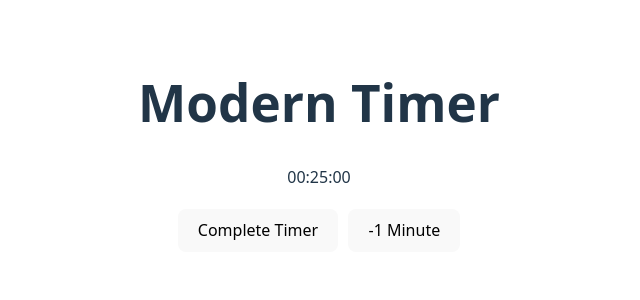
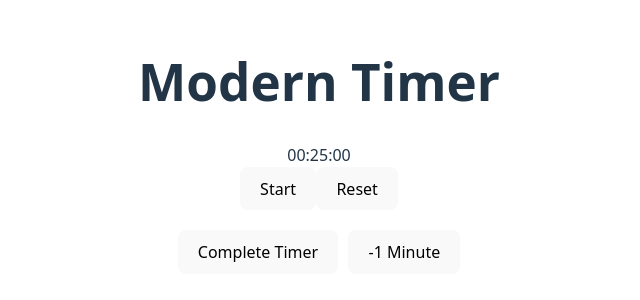
Before and after one commit to Burnett2k/modern-timer, a React (Vite) app: page / in a window 1280 px wide. Shown: the part 254-554 px from the top of the page, without its empty margins (321-961 px from the left). Built offline with nearby package versions, Linux system fonts and the light colour scheme.

Commit message:
Phase 3: getting timer working

```diff
--- a/src/App.tsx
+++ b/src/App.tsx
@@ -1,10 +1,59 @@
-import { useState } from 'react'
+import { useState, useEffect, useRef } from 'react'
 import { TimerDisplay } from './components/TimerDisplay'
+import { TimerControls } from './components/TimerControls'
+import { TimerStatus } from './types/timer'
+import { TimerManager } from './utils/TimerManager'
 import './App.css'
 
 function App() {
   const [timeRemaining, setTimeRemaining] = useState(25 * 60)
   const [isCompleted, setIsCompleted] = useState(false)
+  const [status, setStatus] = useState<TimerStatus>(TimerStatus.STOPPED)
+  const timerManagerRef = useRef<TimerManager | null>(null)
+
+  useEffect(() => {
+    const timerManager = new TimerManager()
+
+    timerManager.onTick((state) => {
+      const totalSeconds = state.hours * 3600 + state.minutes * 60 + state.seconds
+      setTimeRemaining(totalSeconds)
+    })
+
+    timerManager.onComplete(() => {
+      setIsCompleted(true)
+      setStatus(TimerStatus.COMPLETED)
+    })
+
+    timerManagerRef.current = timerManager
+
+    return () => {
+      timerManager.destroy()
+    }
+  }, [])
+
+  const handleStart = () => {
+    if (timerManagerRef.current) {
+      timerManagerRef.current.startTimer()
+      setStatus(TimerStatus.RUNNING)
+      setIsCompleted(false)
+    }
+  }
+
+  const handlePause = () => {
+    if (timerManagerRef.current) {
+      timerManagerRef.current.pauseTimer()
+      setStatus(TimerStatus.PAUSED)
+    }
+  }
+
+  const handleReset = () => {
+    if (timerManagerRef.current) {
+      timerManagerRef.current.resetTimer()
+      setStatus(TimerStatus.STOPPED)
+      setTimeRemaining(25 * 60)
+      setIsCompleted(false)
+    }
+  }
 
   const handleToggleComplete = () => {
     setIsCompleted(!isCompleted)
@@ -22,6 +71,12 @@ function App() {
           timeRemaining={timeRemaining}
           isCompleted={isCompleted}
         />
+        <TimerControls
+          status={status}
+          onStart={handleStart}
+          onPause={handlePause}
+          onReset={handleReset}
+        />
         <div style={{ marginTop: '20px' }}>
           <button onClick={handleToggleComplete}>
             {isCompleted ? 'Reset Timer' : 'Complete Timer'}
--- /dev/null
+++ b/src/components/TimerControls.tsx
@@ -0,0 +1,31 @@
+import { TimerStatus } from '../types/timer';
+
+interface TimerControlsProps {
+  status: TimerStatus;
+  onStart: () => void;
+  onPause: () => void;
+  onReset: () => void;
+}
+
+export function TimerControls({ status, onStart, onPause, onReset }: TimerControlsProps) {
+  const isRunning = status === TimerStatus.RUNNING;
+  const startPauseText = isRunning ? 'Pause' : 'Start';
+  const startPauseHandler = isRunning ? onPause : onStart;
+
+  return (
+    <div className="timer-controls">
+      <button
+        className="control-button start-pause"
+        onClick={startPauseHandler}
+      >
+        {startPauseText}
+      </button>
+      <button
+        className="control-button reset"
+        onClick={onReset}
+      >
+        Reset
+      </button>
+    </div>
+  );
+}
--- a/src/utils/TimerManager.ts
+++ b/src/utils/TimerManager.ts
@@ -53,8 +53,11 @@ export class TimerManager {
 
   private async initializeServiceWorker(): Promise<void> {
     try {
-      // Create worker from the TypeScript file (will be compiled)
-      this.serviceWorker = new Worker('/timer-worker.js');
+      // Use Vite's proper worker import syntax for TypeScript workers
+      this.serviceWorker = new Worker(
+        new URL('../workers/timer-worker.ts', import.meta.url),
+        { type: 'module' }
+      );
 
       this.serviceWorker.addEventListener('message', this.handleWorkerMessage.bind(this));
       this.serviceWorker.addEventListener('error', this.handleWorkerError.bind(this));
```
Also changed, not shown: src/workers/timer-worker.ts (renamed from public/timer-worker.ts), 1 other file (tests, documents, lock files or other folders).
